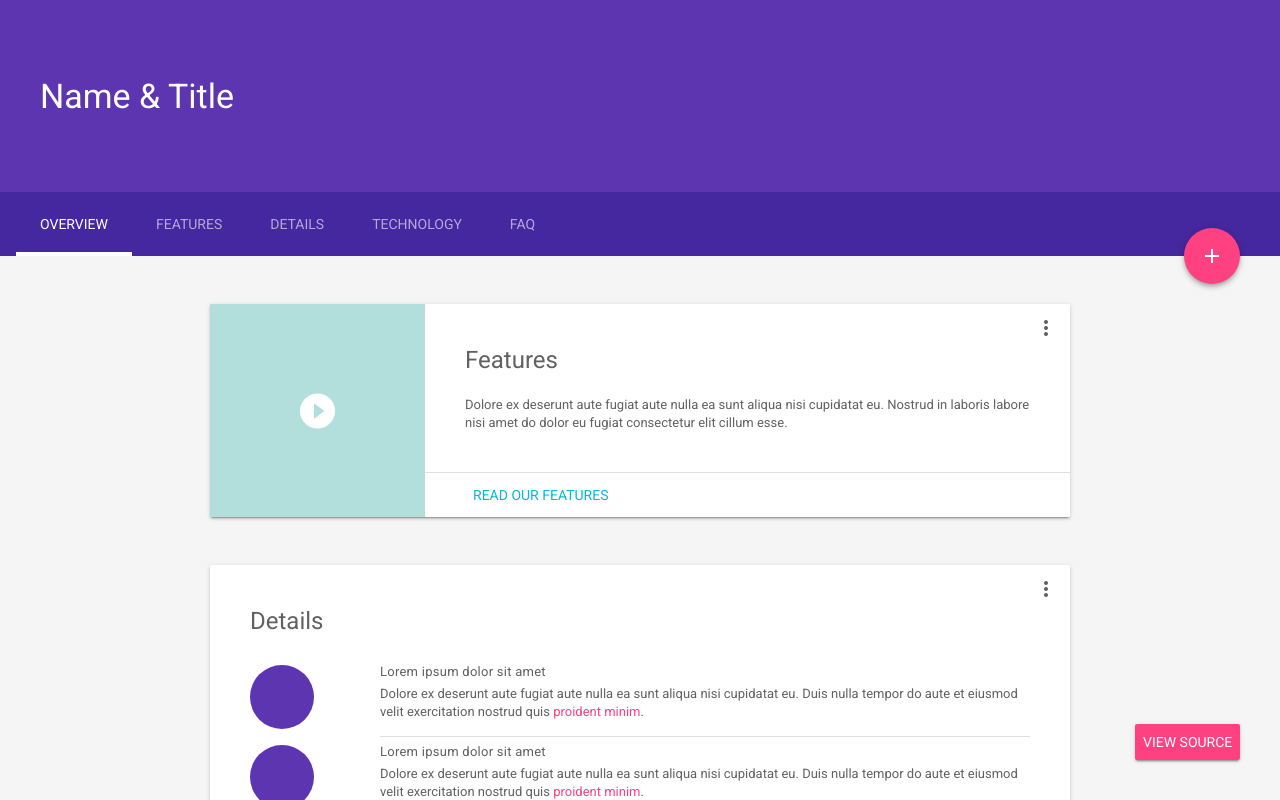
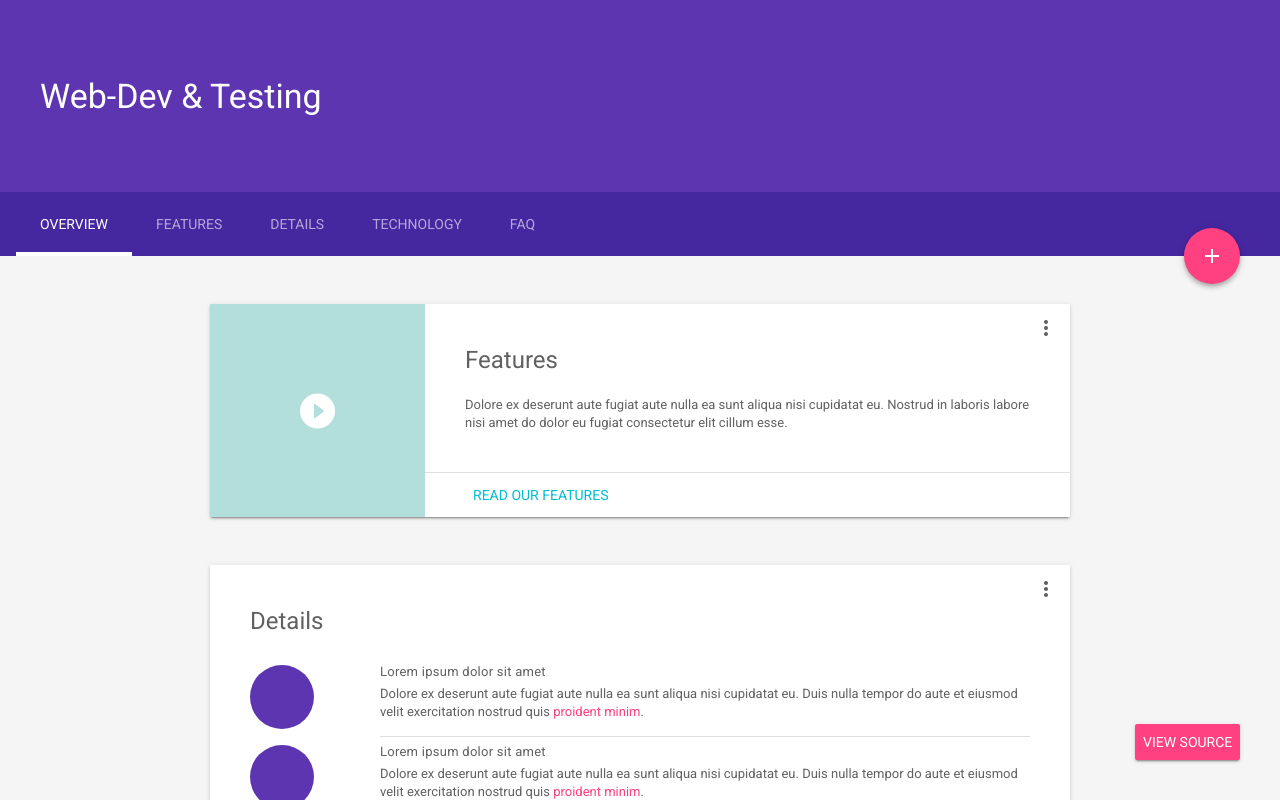
Before and after one commit to ikaikastine/web-dev, a website: page Material_Template/templates/text-only/index.html in a window 1280 px wide. Drawn offline with Linux system fonts and the light colour scheme.

Commit message:
Updated title

```diff
--- a/Material_Template/templates/text-only/index.html
+++ b/Material_Template/templates/text-only/index.html
@@ -65,7 +65,7 @@
         <div class="mdl-layout--large-screen-only mdl-layout__header-row">
         </div>
         <div class="mdl-layout--large-screen-only mdl-layout__header-row">
-          <h3>Name &amp; Title</h3>
+          <h3>Web-Dev &amp; Testing</h3>
         </div>
         <div class="mdl-layout--large-screen-only mdl-layout__header-row">
         </div>
```
